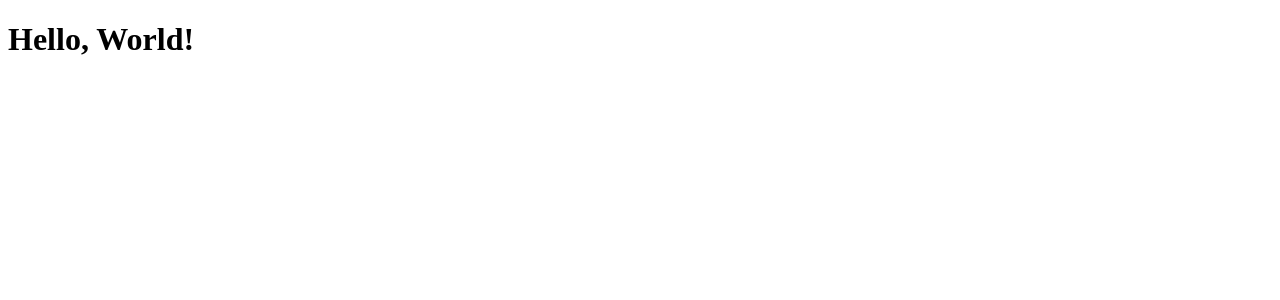
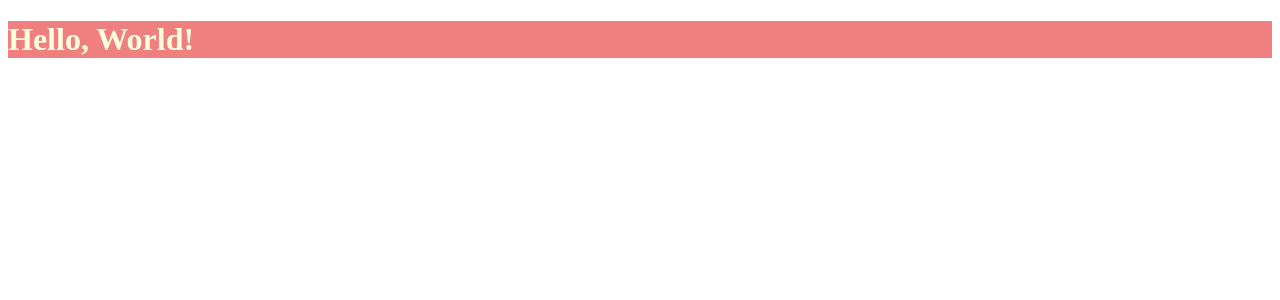
Before and after one commit to alspdx/ssr-webpack, a React app: page / in a window 1280 px wide. Shown: the top 300 px of the page. Built offline with nearby package versions, Linux system fonts and the light colour scheme; the HTML template or start-up script is replaced by a standard one.

Commit message:
add basic root stylesheet

```diff
--- a/package.json
+++ b/package.json
@@ -21,9 +21,12 @@
   },
   "devDependencies": {
     "@types/express": "^4.17.21",
+    "@types/mini-css-extract-plugin": "^1.4.3",
     "@types/react-dom": "^16.9.23",
     "@types/react-router": "^3.0.28",
     "@types/webpack": "^4.41.37",
+    "css-loader": "^5.2.7",
+    "mini-css-extract-plugin": "^1.6.2",
     "nodemon": "^3.0.1",
     "ts-loader": "^8.4.0",
     "ts-node": "^10.9.1",
--- /dev/null
+++ b/src/app/Home.css
@@ -0,0 +1,5 @@
+.home {
+  background: lightcoral;
+  cursor: not-allowed;
+  color: lightyellow;
+}
--- a/src/app/Home.tsx
+++ b/src/app/Home.tsx
@@ -1,8 +1,10 @@
 import React from 'react';
+
+import './Home.css';
 
 export default function Home() {
   return (
-    <div>
+    <div className="home">
       <h1>Hello, World!</h1>
     </div>
   );
--- /dev/null
+++ b/src/app/Page.css
@@ -0,0 +1,6 @@
+.page {
+  background: yellow;
+  cursor: pointer;
+  width: 100%;
+  color: blue;
+}
--- a/src/app/Page.tsx
+++ b/src/app/Page.tsx
@@ -1,14 +1,12 @@
 import React from 'react';
+
+import './Page.css';
 
 export function Page() {
   return (
     <div
       onClick={() => console.log('Hello, you clicked?')}
-      style={{
-        backgroundColor: 'black',
-        color: 'white',
-        cursor: 'pointer',
-      }}
+      className="page"
     >
       <h1>Some other page...</h1>
     </div>
--- a/src/server/renderApp.tsx
+++ b/src/server/renderApp.tsx
@@ -8,6 +8,10 @@ import routes from '../app/routes';
 function Html({ content }: { content: React.ReactElement }) {
   return (
     <html>
+      <head>
+        <title>React SSR</title>
+        <link rel="stylesheet" href="main.css" />
+      </head>
       <body>
         <div id="root">{content}</div>
         <script src="client.js" />
--- a/webpack.config.ts
+++ b/webpack.config.ts
@@ -1,14 +1,21 @@
 import path from 'path';
-import webpack from 'webpack';
+import webpack, { Plugin } from 'webpack';
+
+import MiniCssExtractPlugin from 'mini-css-extract-plugin';
 
 const base: webpack.Configuration = {
   mode: 'development',
+  plugins: [new MiniCssExtractPlugin() as any as Plugin], // @types/mini-css-extract-plugin is out of date
   module: {
     rules: [
       {
         test: /\.tsx?$/,
         use: 'ts-loader',
         exclude: [/node_modules/, /dist/],
+      },
+      {
+        test: /\.css$/,
+        use: [MiniCssExtractPlugin.loader, 'css-loader'],
       }
     ]
   },
```
Also changed, not shown: 1 other file (tests, documents, lock files or other folders).
